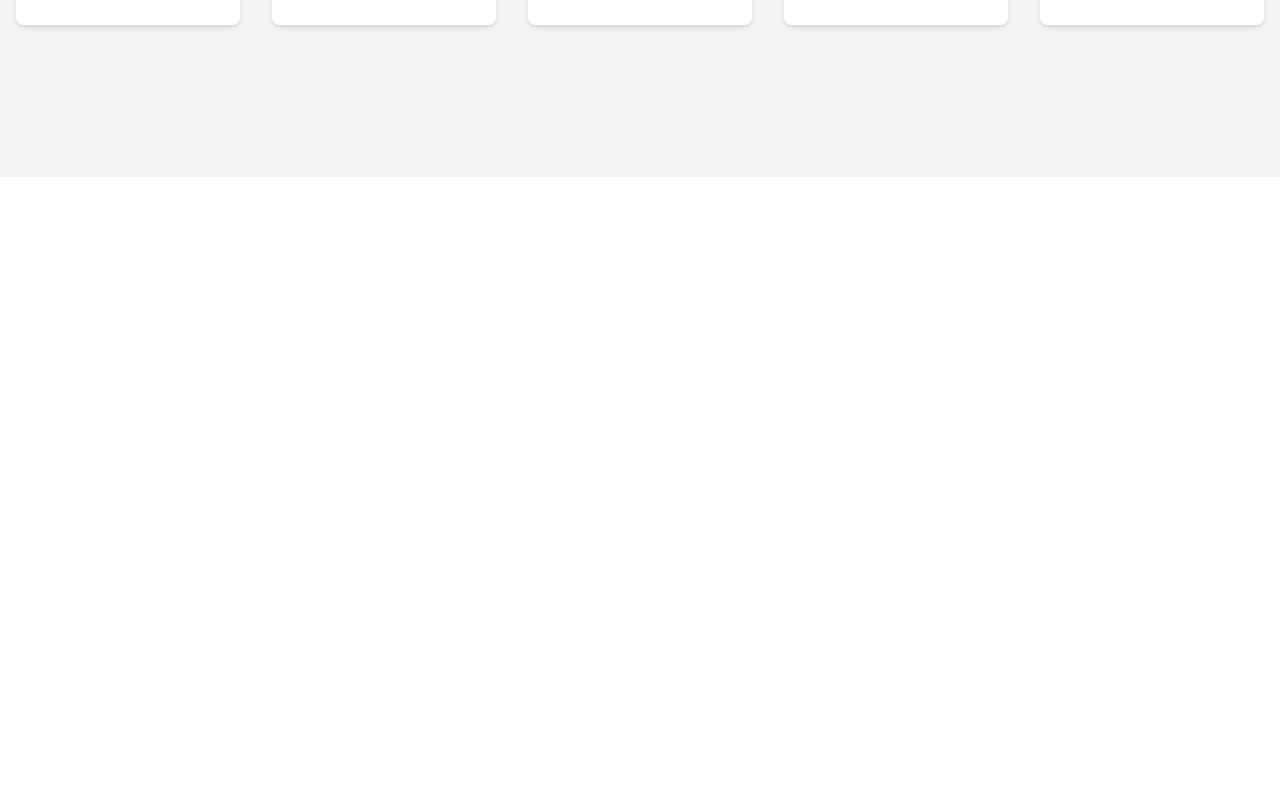
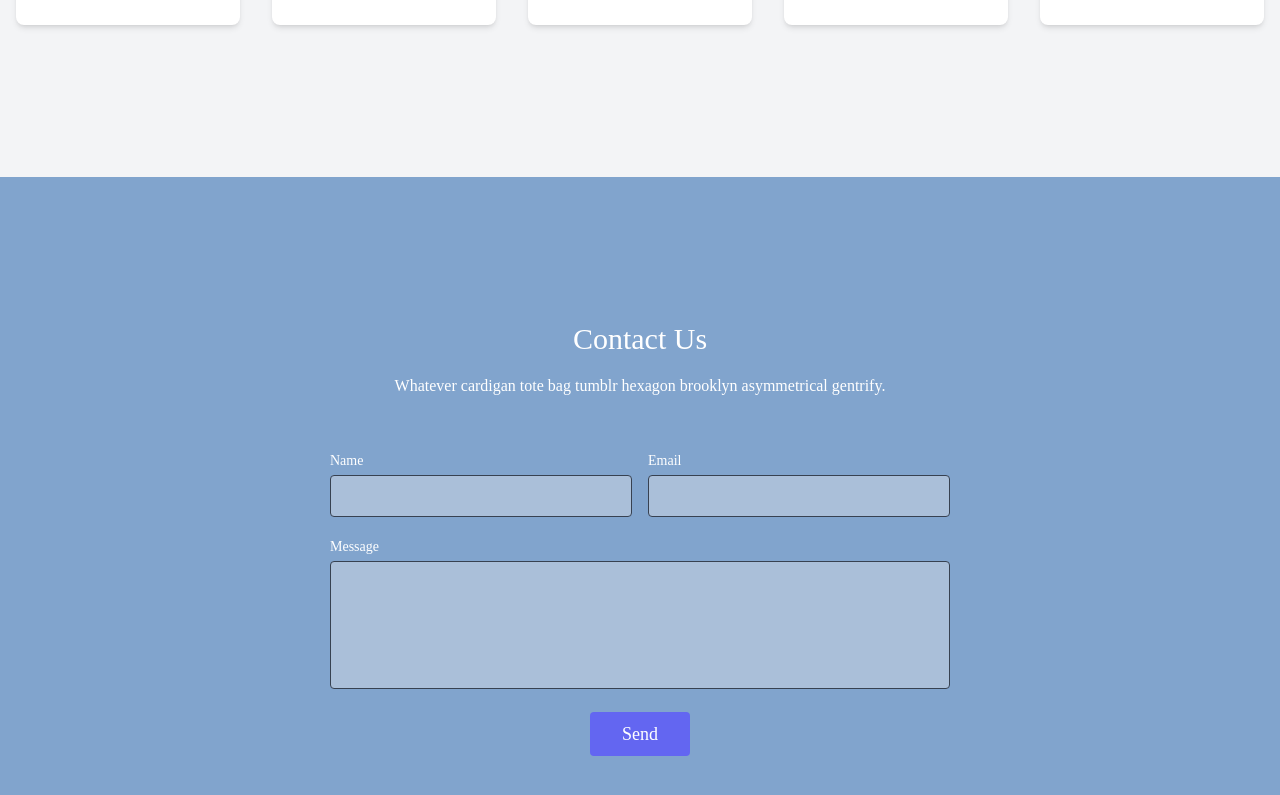
Before and after one commit to AhmadMasood-dev/MLSA-Qau, a React (Create React App) app: page / in a window 1280 px wide. Shown: the part 3633-4428 px from the top of the page. Before the commit the page ends 3810 px from the top, so only its background shows below. Built offline with nearby package versions, Linux system fonts and the light colour scheme; the HTML template or start-up script is replaced by a standard one.

Commit message:
make the contact us component

```diff
--- /dev/null
+++ b/src/components/ContactUs.jsx
@@ -0,0 +1,68 @@
+import React from "react";
+
+const ContactUs = () => {
+  return (
+    <section class="text-gray-400 bg-[#81a4cd] body-font relative">
+      <div class="container px-5 py-36 mx-auto ">
+        <div class="flex flex-col text-center w-full mb-12">
+          <h1 class="sm:text-3xl text-2xl font-medium title-font mb-4 text-white">
+            Contact Us
+          </h1>
+          <p class="lg:w-2/3 mx-auto leading-relaxed text-base text-white">
+            Whatever cardigan tote bag tumblr hexagon brooklyn asymmetrical
+            gentrify.
+          </p>
+        </div>
+        <div class="lg:w-1/2 md:w-2/3 mx-auto">
+          <div class="flex flex-wrap -m-2">
+            <div class="p-2 w-1/2">
+              <div class="relative">
+                <label for="name" class="leading-7 text-sm  text-white">
+                  Name
+                </label>
+                <input
+                  type="text"
+                  id="name"
+                  name="name"
+                  class="w-full bg-gray-200 bg-opacity-40 rounded border border-gray-700 focus:border-indigo-500 focus:bg-gray-900 focus:ring-2 focus:ring-indigo-900 text-base outline-none text-gray-100 py-1 px-3 leading-8 transition-colors duration-200 ease-in-out"
+                />
+              </div>
+            </div>
+            <div class="p-2 w-1/2">
+              <div class="relative">
+                <label for="email" class="leading-7 text-sm  text-white">
+                  Email
+                </label>
+                <input
+                  type="email"
+                  id="email"
+                  name="email"
+                  class="w-full bg-gray-200 bg-opacity-40 rounded border border-gray-700 focus:border-indigo-500 focus:bg-gray-900 focus:ring-2 focus:ring-indigo-900 text-base outline-none text-gray-100 py-1 px-3 leading-8 transition-colors duration-200 ease-in-out"
+                />
+              </div>
+            </div>
+            <div class="p-2 w-full">
+              <div class="relative">
+                <label for="message" class="leading-7 text-sm text-white">
+                  Message
+                </label>
+                <textarea
+                  id="message"
+                  name="message"
+                  class="w-full bg-gray-200 bg-opacity-40 rounded border border-gray-700 focus:border-indigo-500 focus:bg-gray-900 focus:ring-2 focus:ring-indigo-900 h-32 text-base outline-none text-gray-100 py-1 px-3 resize-none leading-6 transition-colors duration-200 ease-in-out"
+                ></textarea>
+              </div>
+            </div>
+            <div class="p-2 w-full">
+              <button class="flex mx-auto text-white bg-indigo-500 border-0 py-2 px-8 focus:outline-none hover:bg-indigo-600 rounded text-lg">
+                Send
+              </button>
+            </div>
+          </div>
+        </div>
+      </div>
+    </section>
+  );
+};
+
+export default ContactUs;
--- a/src/pages/Home.jsx
+++ b/src/pages/Home.jsx
@@ -5,6 +5,7 @@
 import About from "../components/About";
 import Events from "../components/Events";
 import Team from "../components/Team";
+import ContactUs from "../components/ContactUs";
 
 export default function Home() {
   return (
@@ -15,6 +16,7 @@
       <About />
       <Events />
       <Team />
+  <ContactUs/>
     </>
   );
 }
```
